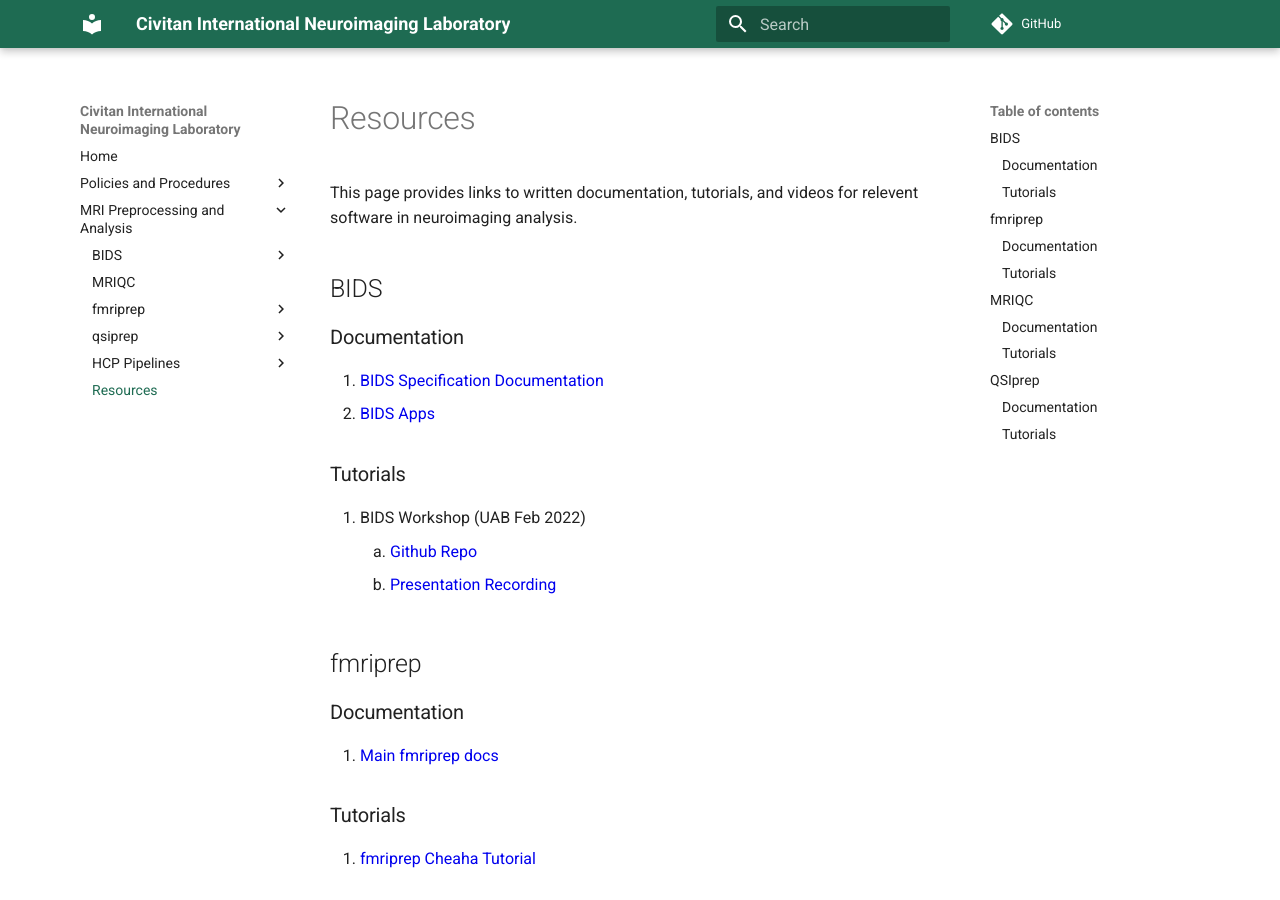
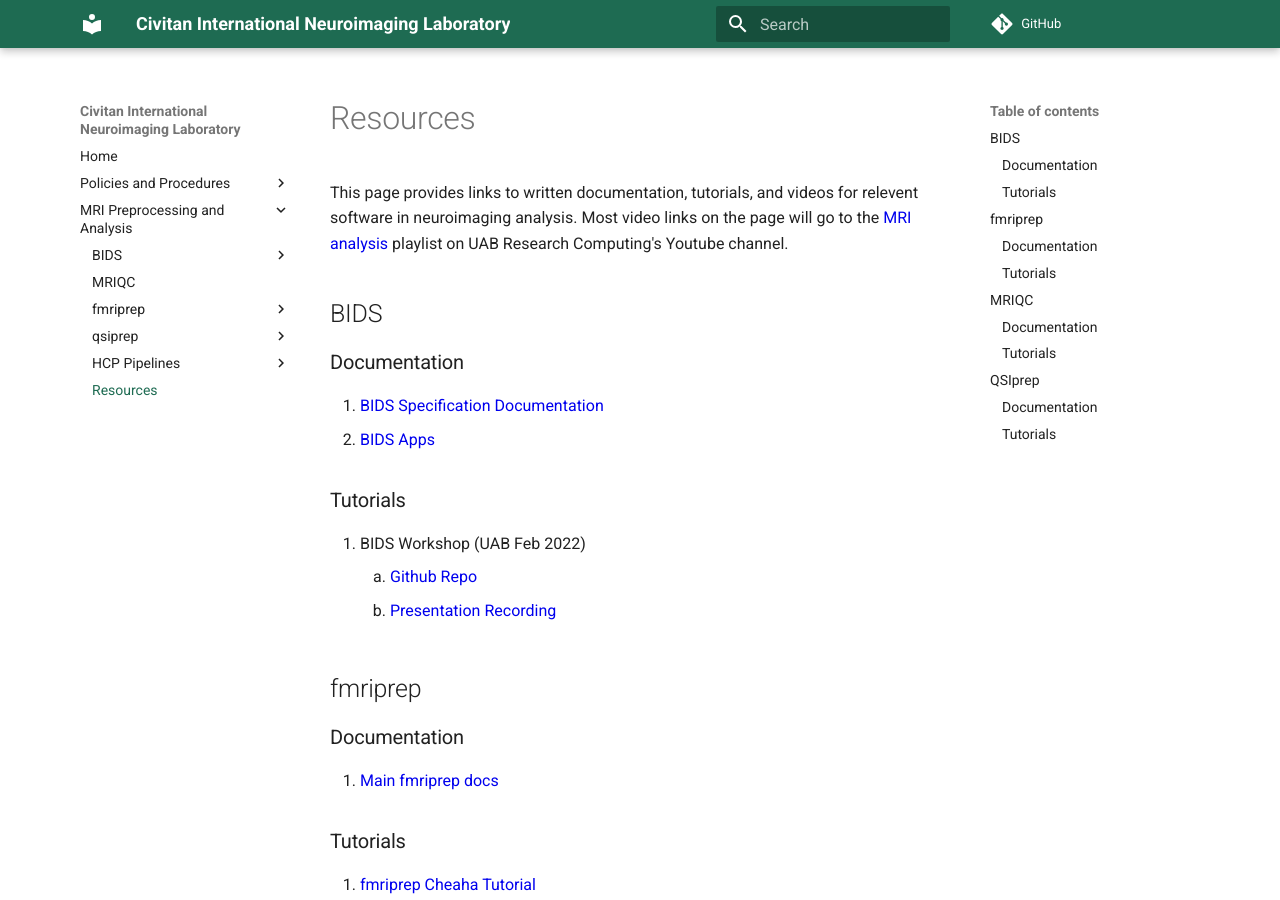
Before and after one commit to UAB-CINL/UAB-CINL.github.io, an MkDocs documentation site: the page built from docs/analysis/resources.md, in a window 1280 px wide and 900 px high. Built offline with MkDocs 1.6.1 and Material for MkDocs 9.7.7, drawn with Linux system fonts in a browser that asks for light colours; comment, search, counter and statistics services are not loaded.

Commit message:
add direct link to the youtube playlist at the top of the page

```diff
--- a/docs/analysis/resources.md
+++ b/docs/analysis/resources.md
@@ -2,7 +2,7 @@
 
 <!-- markdownlint-disable MD024 -->
 
-This page provides links to written documentation, tutorials, and videos for relevent software in neuroimaging analysis.
+This page provides links to written documentation, tutorials, and videos for relevent software in neuroimaging analysis. Most video links on the page will go to the [MRI analysis](https://www.youtube.com/playlist?list=PLfodFxaCrr0eNkoc2F1IOidg4qe_TuOT4) playlist on UAB Research Computing's Youtube channel.
 
 ## BIDS
 
```
